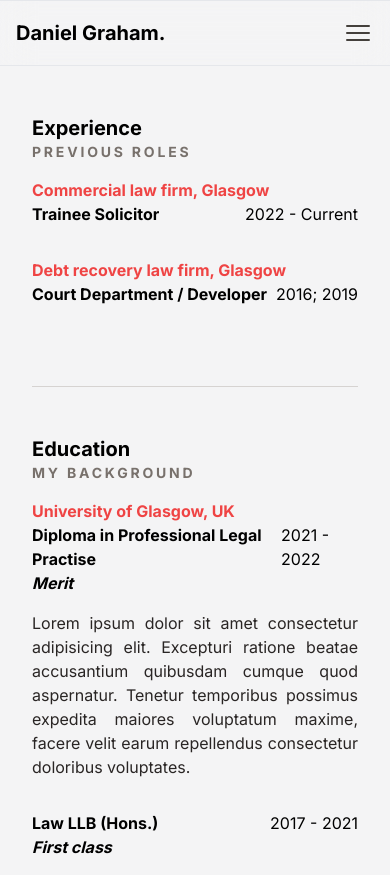
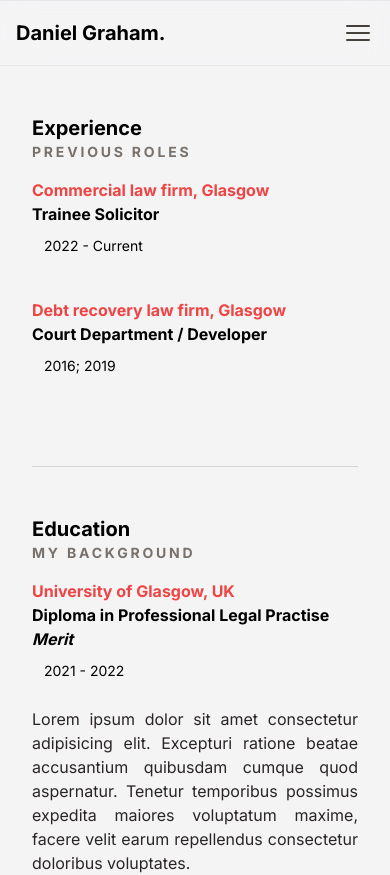
Before and after one commit to dangraham99/portfolio-2024, a Next.js app: page /cv in a window 390 px wide. Shown: the top 875 px of the page. Built offline with nearby package versions, Linux system fonts and the light colour scheme.

Commit message:
add responsive date pills

```diff
--- a/src/components/home/CVEntry.jsx
+++ b/src/components/home/CVEntry.jsx
@@ -5,9 +5,9 @@
         <div className=''>
             <h2 className='font-semibold text-red-500 dark:text-red-400'>{props.institution}</h2>
             <div className='mb-8'>
-                <div class="flex justify-between mb-4">
+                <div class="flex xl:justify-between xl:flex-row flex-col mb-4">
                     <h2 className='font-semibold'>{props.title}<br></br><i>{props.result}</i></h2>
-                    <h2>{props.period}</h2>
+                    <div className="my-2 flex items-center dark:bg-zinc-700 px-3 text-sm shrink-0 rounded-3xl h-6 w-fit"><span>{props.period}</span></div>
                 </div>
                 <div className='text-justify text-stone-800 dark:text-stone-400'>
                     {props.description}
```
